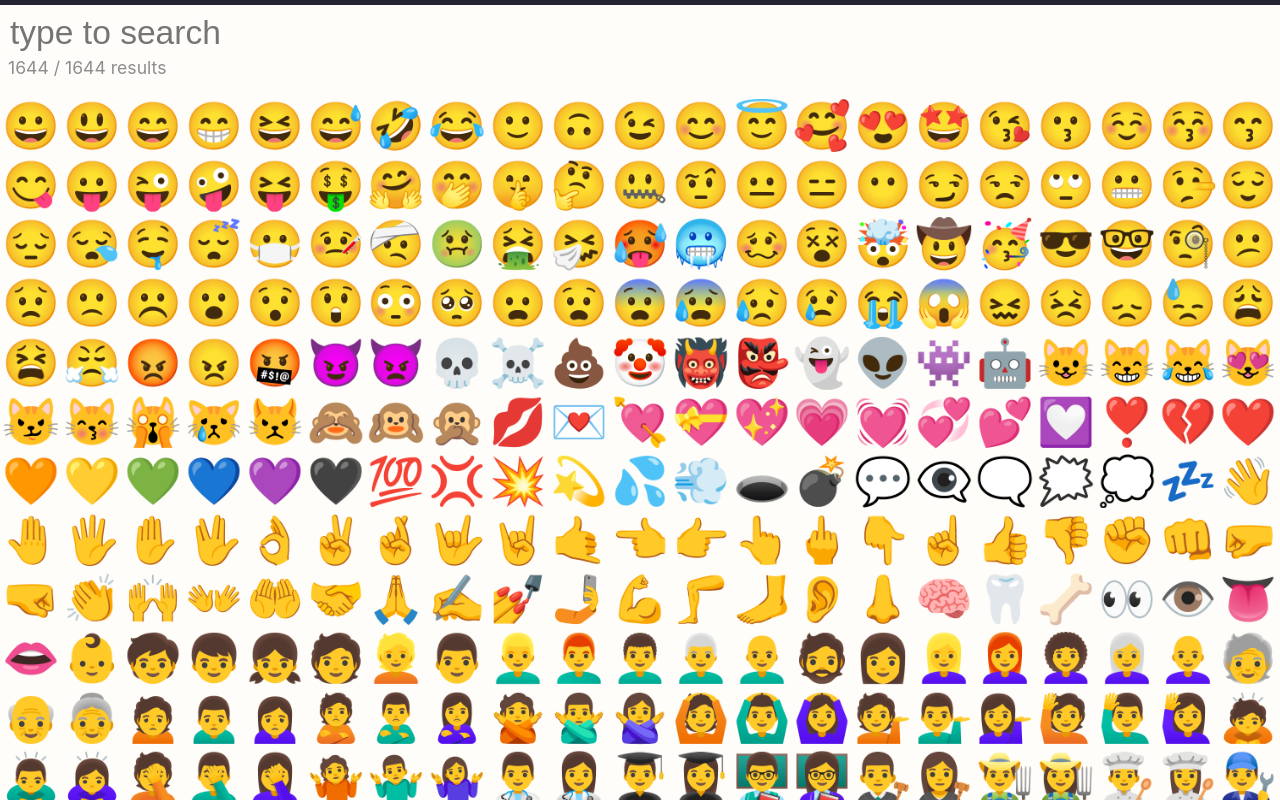
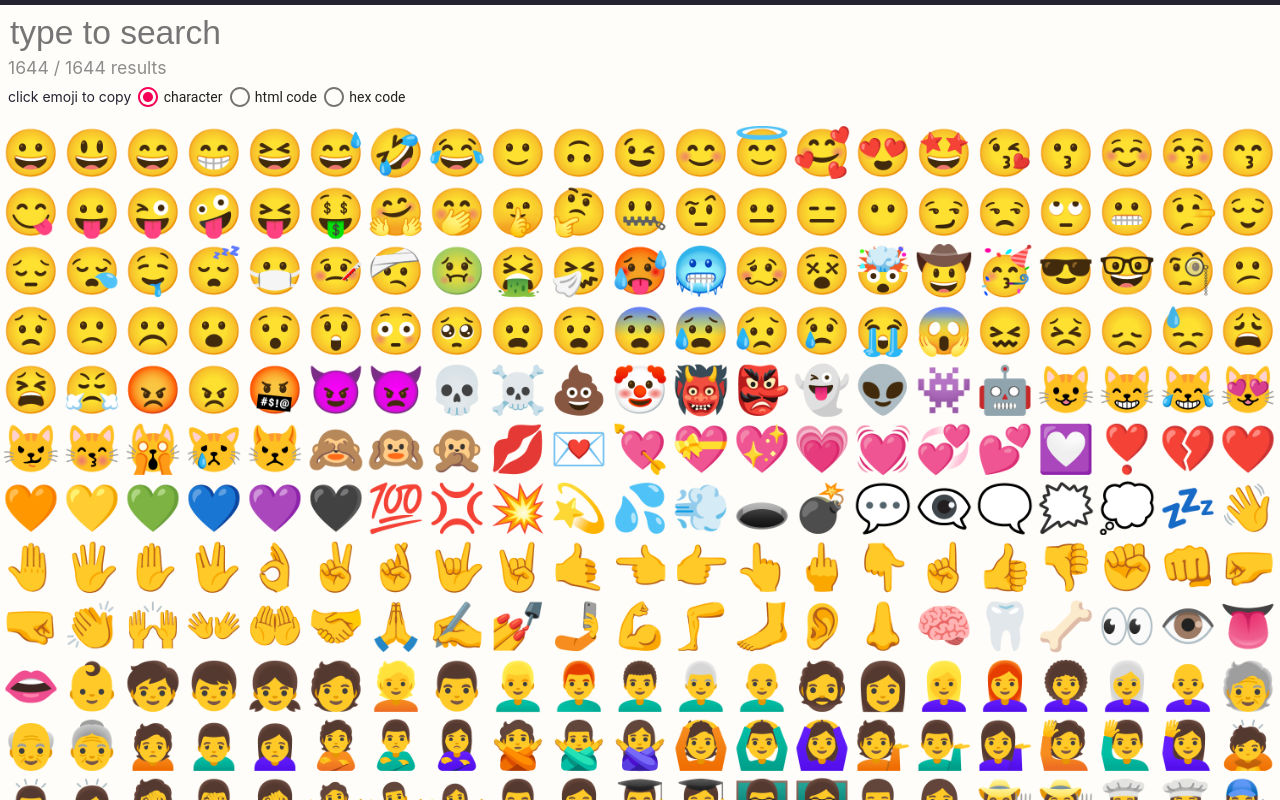
Before and after one commit to epoch/react-emoji-search, a React (Create React App) app: page / in a window 1280 px wide. Shown: the top 800 px of the page. Built offline with nearby package versions, Linux system fonts and the light colour scheme.

Commit message:
add radio select for copied character

```diff
--- a/src/App.css
+++ b/src/App.css
@@ -54,7 +54,6 @@ main {
 }
 
 .emoji-details {
-
   display: flex;
   flex-direction: column;
 }
@@ -77,11 +76,11 @@ main {
   line-height: 1;
 }
 .emoji-details h4 {
-  font-size: 1.1rem;
-  margin-top: auto;
+  display: none;
+  font-size: 0.8rem;
+  margin-top: 3px;
   color: rgb(85, 85, 85);
 }
-
 
 .search-results {
   display: flex;
@@ -114,6 +113,19 @@ main {
   text-shadow: 0 0 27px #FF3D00;
 }
 
+.code-type-radio {
+  display: flex;
+  align-items: center;
+  flex-wrap: wrap;
+  margin-top: 0.2rem;
+}
+
+.tip {
+  font-size: 0.875rem;
+  line-height: 1;
+  margin: 0.2rem 0.4rem 0.2rem 0;
+}
+
 .content {
   padding: 0.5rem;
 }
@@ -141,9 +153,13 @@ main {
     font-size: 1.8rem;
   }
   .emoji-details h4 {
-    font-size: 1.4rem;
+    font-size: 1rem;
+    display: block;
   }
   .emoji-details span {
-    display: block;
+    display: inline;
+  }
+  div.radio-group {
+    flex-direction: row;
   }
 }
--- a/src/App.js
+++ b/src/App.js
@@ -24,7 +24,8 @@ class App extends Component {
     selected: null,
     hover: null,
     maxNumOfResults: 400,
-    open: false
+    open: false,
+    selectedCodeType: 'character'
   }
 
   updateSearchTerm = debounce(event => {
@@ -62,7 +63,25 @@ class App extends Component {
     ))
   }
 
+  handleCodeTypeSelect = type => {
+    this.setState({
+      selectedCodeType: type
+    })
+  }
+
   handleClose = () => this.setState({ open: false })
+
+  selectedCode = selected => {
+    const { selectedCodeType } = this.state
+    switch (selectedCodeType) {
+      case 'character':
+        return selected.char
+      case 'html':
+        return parseUnicodes(selected.codes)
+      case 'hex':
+        return selected.codes
+    }
+  }
 
   filterEmojis = (emojis, searchTerm) =>
     emojis
@@ -71,8 +90,9 @@ class App extends Component {
       )
 
   render() {
-    const { emojis, searchTerm, selected, hover, maxNumOfResults } = this.state
+    const { emojis, searchTerm, selected, hover, maxNumOfResults, selectedCodeType } = this.state
     const results = this.filterEmojis(emojis, searchTerm)
+    const data = { ...hover, code: hover ? this.selectedCode(hover) : '' }
 
     return (
       <div className="App">
@@ -82,8 +102,10 @@ class App extends Component {
             searchResults={results}
             allResults={emojis}
             onSearch={this.handleChange}
+            selectedCodeType={this.state.selectedCodeType}
+            onCodeTypeSelect={this.handleCodeTypeSelect}
           />
-          {hover && <EmojiDetails data={this.state.hover} />}
+          {hover && <EmojiDetails data={data} />}
         </header>
 
         <main>
@@ -93,7 +115,7 @@ class App extends Component {
               allResults={emojis}
               onSearch={this.handleChange}
             />
-            {hover && <EmojiDetails data={this.state.hover} />}
+            {hover && <EmojiDetails data={data} />}
           </header>
 
           <SearchResults
@@ -120,7 +142,7 @@ class App extends Component {
           ContentProps={{
             'aria-describedby': 'message-id',
           }}
-          message={<span id="message-id">html code {selected && parseUnicodes(selected.codes)} copied</span>}
+          message={<span id="message-id">{selected && this.selectedCode(selected)} copied</span>}
           action={[
             <div key="close" className="snackbar-close-btn" onClick={this.handleClose}>
               &#x274C;
--- a/src/EmojiDetails.js
+++ b/src/EmojiDetails.js
@@ -1,10 +1,9 @@
 import React from 'react'
-import { parseUnicodes } from './utils'
 
 export default function EmojiDetails({ data }) {
   return <aside className="emoji-details">
     <p>{data.keywords}</p>
-    <h2>{data.name}</h2>
-    <h4><span>{data.char}</span>{parseUnicodes(data.codes)}</h4>
+    <h2><span>{data.char}</span> {data.name}</h2>
+    <h4>{data.code}</h4>
   </aside>
 }
--- a/src/SearchBar.js
+++ b/src/SearchBar.js
@@ -1,7 +1,30 @@
 import React from 'react'
+import Radio from '@material-ui/core/Radio'
+import RadioGroup from '@material-ui/core/RadioGroup'
+import FormControlLabel from '@material-ui/core/FormControlLabel'
+import { withStyles } from '@material-ui/core/styles'
 import { pluralize } from './utils'
 
-export default function SearchBar({ searchResults, allResults, onSearch }) {
+const styles = theme => ({
+  root: {
+    flexDirection: 'row'
+  },
+  group: {
+    flexDirection: 'row',
+    margin: `0 0 0 0.6rem`,
+  },
+});
+
+const StyledRadio = withStyles({
+  root: {
+    padding: `0 0.2rem`
+  }
+})(Radio)
+
+function SearchBar({ classes, searchResults, allResults, selectedCodeType, onSearch, onCodeTypeSelect }) {
+
+  const handleChange = e => onCodeTypeSelect(e.target.value)
+
   return <section className="search-bar">
     <input
       className="search-input"
@@ -13,5 +36,22 @@ export default function SearchBar({ searchResults, allResults, onSearch }) {
     <section className="result-stats">
       {`${searchResults.length} / ${allResults.length} ${pluralize('result', 'results', searchResults.length)}`}
     </section>
+
+    <section className="code-type-radio">
+      <div className="tip">click emoji to copy</div>
+      <RadioGroup
+        className={classes.group}
+        aria-label="Code Type"
+        name="codeType"
+        value={selectedCodeType}
+        onChange={handleChange}
+      >
+        <FormControlLabel value="character" control={<StyledRadio />} label="character" />
+        <FormControlLabel value="html" control={<StyledRadio />} label="html code" />
+        <FormControlLabel value="hex" control={<StyledRadio />} label="hex code" />
+      </RadioGroup>
+    </section>
   </section>
 }
+
+export default withStyles(styles)(SearchBar)
```
